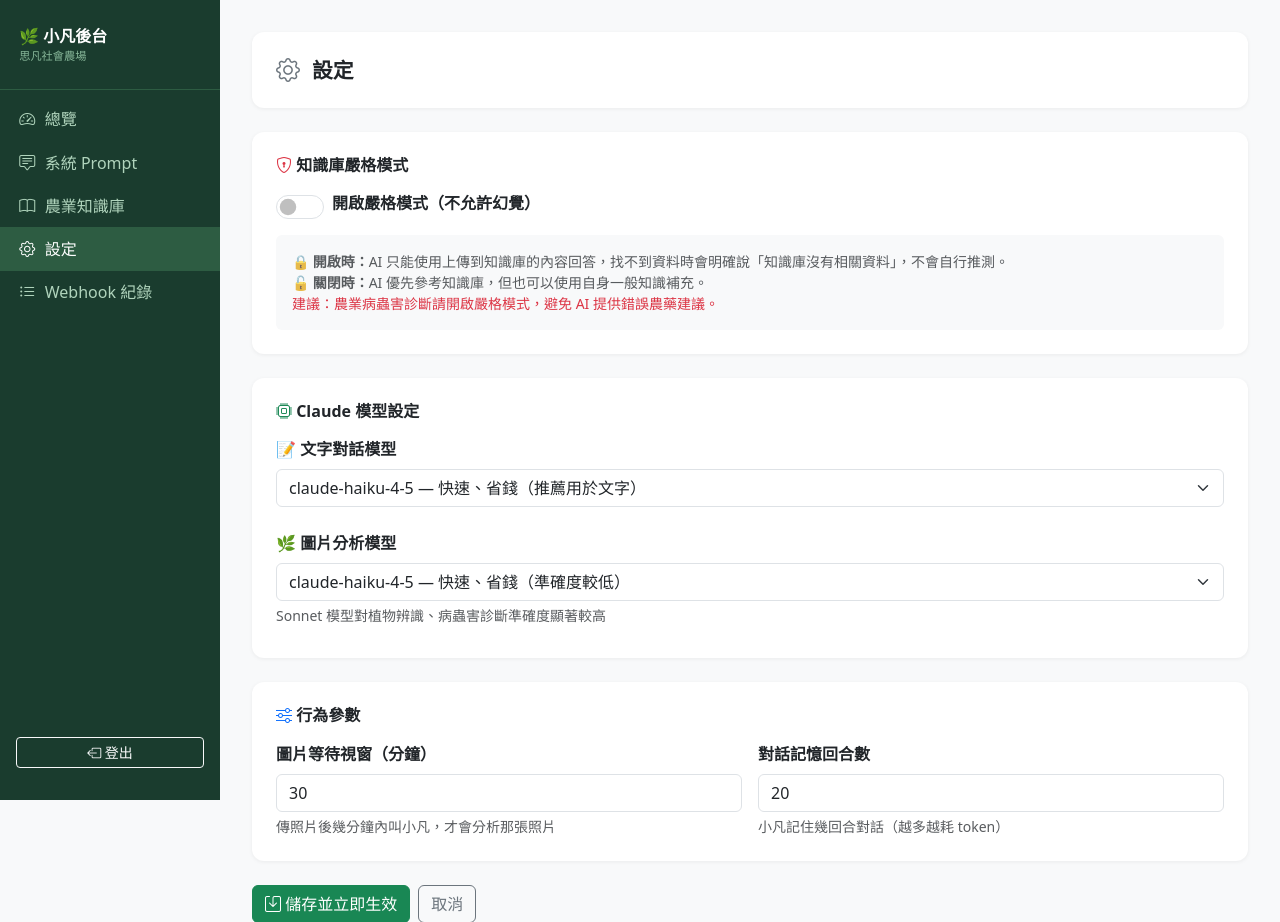
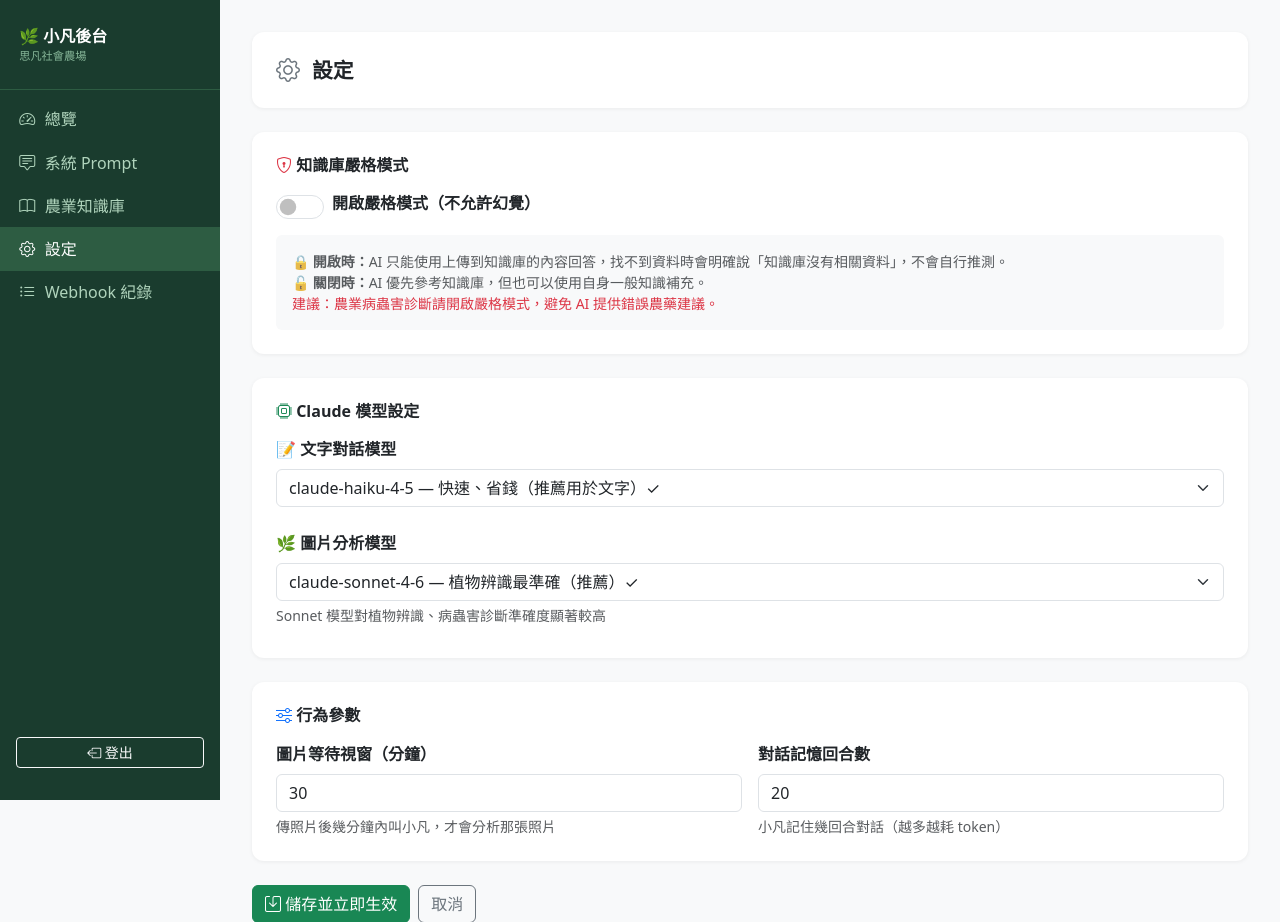
Before and after one commit to frostcolder-ux/line-ai-agent, a Flask app: page /admin/settings in a window 1280 px wide. Shown: the top 922 px of the page. Run offline with Flask 3, Linux system fonts and the light colour scheme; the visitor is signed in with stand-in values (Sample User, id 1).

Commit message:
fix: 更新模型名稱為帳號實際可用版本
- text_model: claude-haiku-4-5-20251001 (快速省錢)
- image_model: claude-sonnet-4-6 (最新 Sonnet，圖片辨識最準)
- 同步更新後台設定頁的選單選項

Co-Authored-By: Claude Sonnet 4.6 <noreply@anthropic.com>

```diff
--- a/config.json
+++ b/config.json
@@ -1,6 +1,6 @@
 {
-  "text_model": "claude-3-5-haiku-20241022",
-  "image_model": "claude-3-5-sonnet-20241022",
+  "text_model": "claude-haiku-4-5-20251001",
+  "image_model": "claude-sonnet-4-6",
   "max_history_turns": 20,
   "image_window_minutes": 30,
   "strict_kb_mode": false,
--- a/templates/admin/settings.html
+++ b/templates/admin/settings.html
@@ -34,10 +34,10 @@
       <label class="form-label fw-semibold">📝 文字對話模型</label>
       <select name="text_model" class="form-select">
         <option value="claude-haiku-4-5-20251001" {% if cfg.text_model == 'claude-haiku-4-5-20251001' %}selected{% endif %}>
-          claude-haiku-4-5 — 快速、省錢（推薦用於文字）
+          claude-haiku-4-5 — 快速、省錢（推薦用於文字）✓
         </option>
-        <option value="claude-sonnet-4-5-20251001" {% if cfg.text_model == 'claude-sonnet-4-5-20251001' %}selected{% endif %}>
-          claude-sonnet-4-5 — 更聰明，費用較高
+        <option value="claude-sonnet-4-6" {% if cfg.text_model == 'claude-sonnet-4-6' %}selected{% endif %}>
+          claude-sonnet-4-6 — 最新 Sonnet，更聰明
         </option>
       </select>
     </div>
@@ -45,11 +45,11 @@
     <div class="mb-2">
       <label class="form-label fw-semibold">🌿 圖片分析模型</label>
       <select name="image_model" class="form-select">
+        <option value="claude-sonnet-4-6" {% if cfg.image_model == 'claude-sonnet-4-6' %}selected{% endif %}>
+          claude-sonnet-4-6 — 植物辨識最準確（推薦）✓
+        </option>
         <option value="claude-haiku-4-5-20251001" {% if cfg.image_model == 'claude-haiku-4-5-20251001' %}selected{% endif %}>
           claude-haiku-4-5 — 快速、省錢（準確度較低）
-        </option>
-        <option value="claude-sonnet-4-5-20251001" {% if cfg.image_model == 'claude-sonnet-4-5-20251001' %}selected{% endif %}>
-          claude-sonnet-4-5 — 植物辨識更準確（推薦）✓
         </option>
       </select>
       <div class="form-text">Sonnet 模型對植物辨識、病蟲害診斷準確度顯著較高</div>
```
